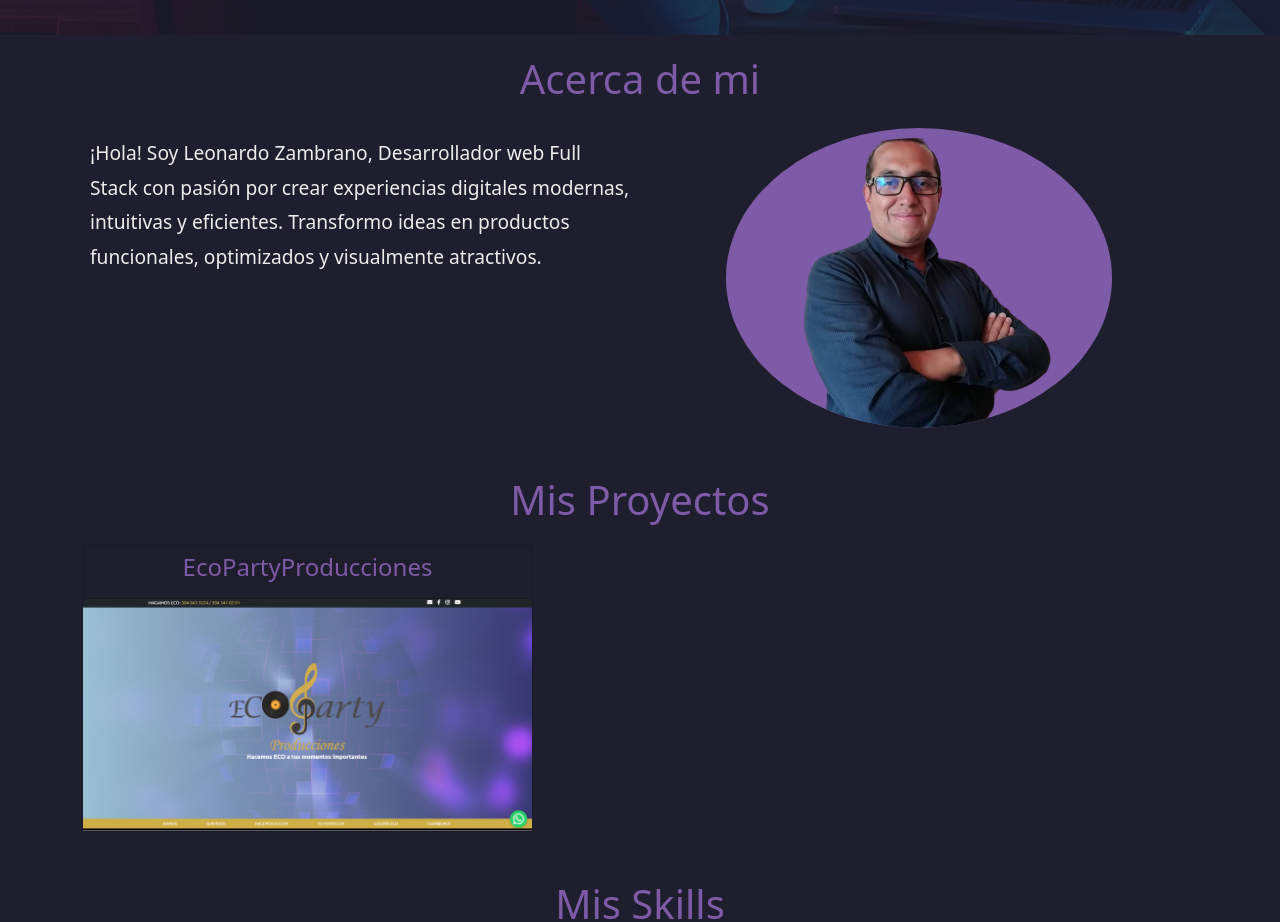
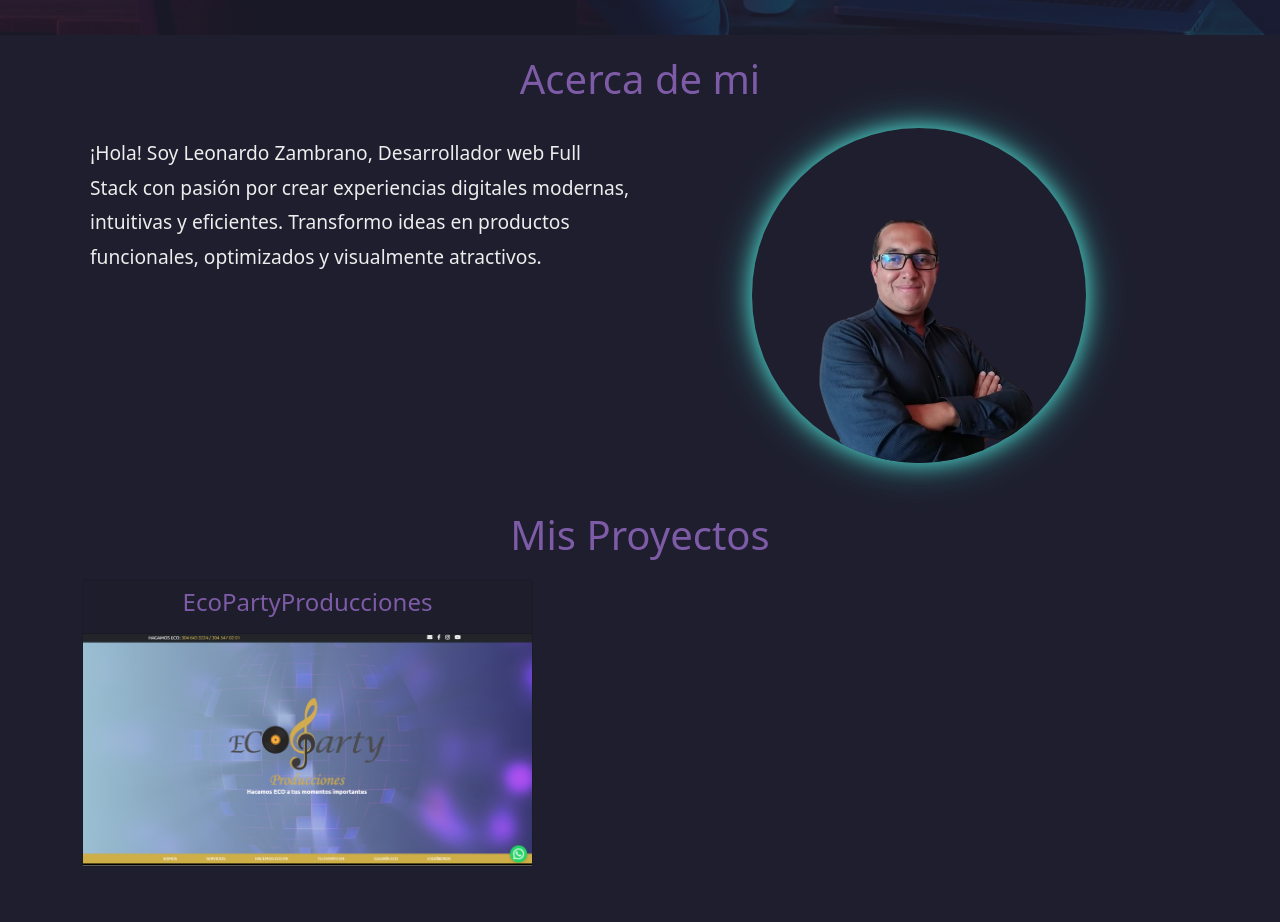
Before and after one commit to lzambranoa/portafolio-app, an Angular app: page / in a window 1280 px wide. Shown: the part 915-1837 px from the top of the page. Built offline with nearby package versions, Linux system fonts and the light colour scheme.

Commit message:
Ajuste en el componente about

```diff
--- a/src/app/components/about/about.component.html
+++ b/src/app/components/about/about.component.html
@@ -6,8 +6,10 @@
                 ¡Hola! Soy Leonardo Zambrano, Desarrollador web Full Stack con pasión por crear experiencias digitales modernas, intuitivas y eficientes.  Transformo ideas en productos funcionales, optimizados y visualmente atractivos.
             </p>
         </div>
-        <div class="d-none d-md-block d-lg-block marco text-center">
-            <img src="../../../assets/img/image/fotoPerfil.png" alt="">
+        <div class="d-none d-md-block d-lg-block marco">
+            <div>
+                <img src="../../../assets/img/image/fotoPerfil.png" alt="">
+            </div>
         </div>
     </div>
 </section>
--- a/src/app/components/about/about.component.scss
+++ b/src/app/components/about/about.component.scss
@@ -4,6 +4,7 @@
     width: 100%;
     grid-template-columns: auto;
     grid-template-rows: auto;
+    justify-content: center;
     margin: 25px 0px;
     font-size: 1.3rem;
     line-height: 1.8;
@@ -15,12 +16,30 @@
 }
 
 .marco {
+    margin: 0 auto;
+    width: 60%;
+    padding-top: 60%;
+    position: relative;
+    border-radius: 50%;
+    overflow: hidden;
+    box-shadow: 0 0 20px #4Ecdc4, 0 0 40px #349090;
+    animation: glow-border 1.5s infinite alternate;
 
- img {
-    // width: 300px;
-    height: 300px;
-    padding-top: 10px;
-    border-radius: 50%;
-    background-color: #7D5BA6;
- }
+    img {
+        position: absolute;
+        top: 65%;
+        left: 50%;
+        width: 100%;
+        height: auto;
+        transform: translate(-50%, -50%);
+    }
 }
+
+@keyframes glow-border {
+    from {
+        box-shadow: 0 0 20px #4Ecdc4, 0 0 40px #349090;
+    }
+    to {
+        box-shadow: 0 0 40px #4Ecdc4, 0 0 60px #349090;
+    }
+}
--- a/src/app/components/navbar/navbar.component.html
+++ b/src/app/components/navbar/navbar.component.html
@@ -1,6 +1,6 @@
 <nav class="navbar">
     <button>
-        <svg xmlns="http://www.w3.org/2000/svg" viewBox="0 0 384 512"><!--!Font Awesome Free 6.7.2 by @fontawesome - https://fontawesome.com License - https://fontawesome.com/license/free Copyright 2025 Fonticons, Inc.--><path d="M342.6 150.6c12.5-12.5 12.5-32.8 0-45.3s-32.8-12.5-45.3 0L192 210.7 86.6 105.4c-12.5-12.5-32.8-12.5-45.3 0s-12.5 32.8 0 45.3L146.7 256 41.4 361.4c-12.5 12.5-12.5 32.8 0 45.3s32.8 12.5 45.3 0L192 301.3 297.4 406.6c12.5 12.5 32.8 12.5 45.3 0s12.5-32.8 0-45.3L237.3 256 342.6 150.6z"/></svg>
+       show
     </button>
     <div>
         <ul>
```
